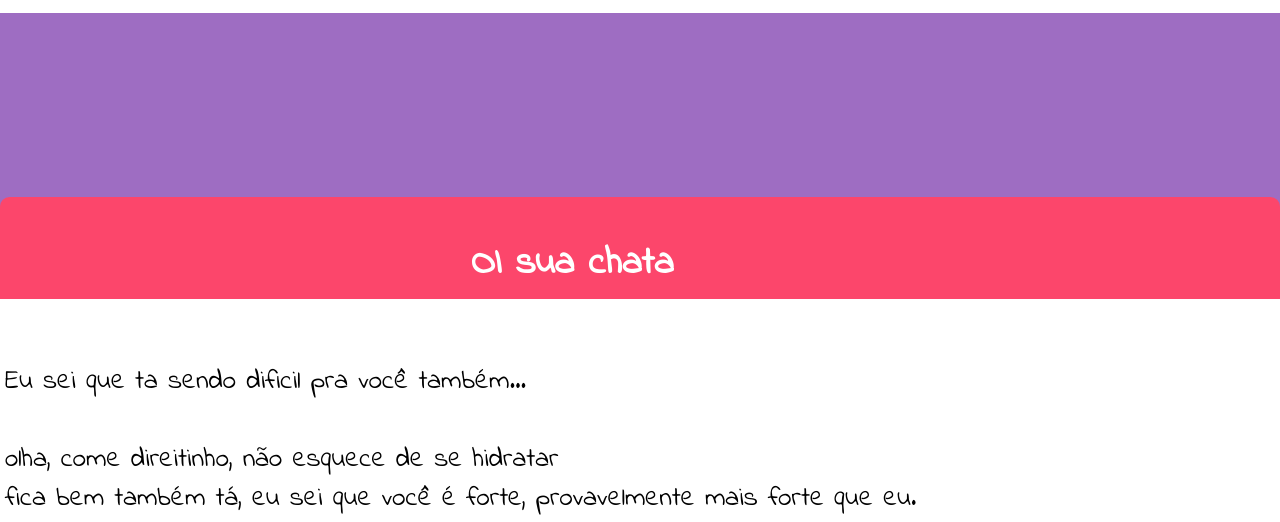
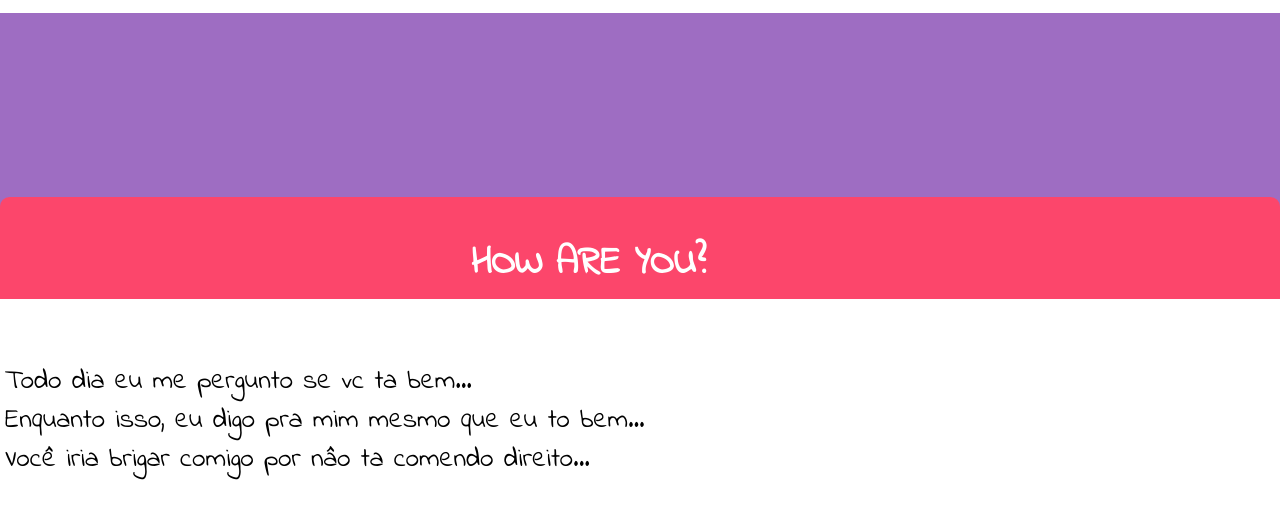
Before and after one commit to Kleber-Neto/Coisinha..., a website: page mensagem.html in a window 1280 px wide. Shown: the part 249-771 px from the top of the page. Drawn offline with Linux system fonts and the light colour scheme.

Commit message:
msg triste2

```diff
--- a/mensagem.html
+++ b/mensagem.html
@@ -26,7 +26,7 @@
 
     <style>
       .cardDay {
-        background: linear-gradient(to bottom, #fc466b 25%, #ffffff 25%);
+        background: linear-gradient(to bottom, #fc466b 17%, #ffffff 17%);
         position: absolute;
 
         color: #000000;
@@ -70,13 +70,17 @@
     </div>
 
     <div class="cardDay">
-       <h1 class="feliz">OI sua chata<!--👋 --></h1>
+       <h1 class="feliz">HOW ARE YOU?<!--👋 --></h1>
     <p class="DeclaraDay">
-      Eu sei que ta sendo dificil pra você também...<br>
+      Todo dia eu me pergunto se vc ta bem...<br>
+      Enquanto isso, eu digo pra mim mesmo que eu to bem...<br>
+      Você iria brigar comigo por nâo ta comendo direito...<br>
       <br>
-      olha, come direitinho, não esquece de se hidratar<br>
-      fica bem também tá, eu sei que você é forte, provavelmente mais forte que eu.<br>
-      acredito em você, fica bem e não esquece do site, ele é seu, até.....</p><a onclick="closeMenu()" href="https://youtu.be/F643WRFufO8">escuta</a>
+     8 meses, eu fiz as contas, tirando aquela semana em que vc ficou sem o celular, e mais alguns dias aleatórios, são mais de 200 dias, mais de 200 "BOM DIA", mais de 200 "BOA NOITE"...<br>
+     <br>
+     Você ainda olha pra mim?...
+     <br>Você ainda observa o que eu faço?...
+    <br>Você ainda observa o que eu falo?...</p><a onclick="closeMenu()" href="https://youtu.be/F643WRFufO8">escuta</a>
         <!-- &#128156&#129505  -->
 
 
```
